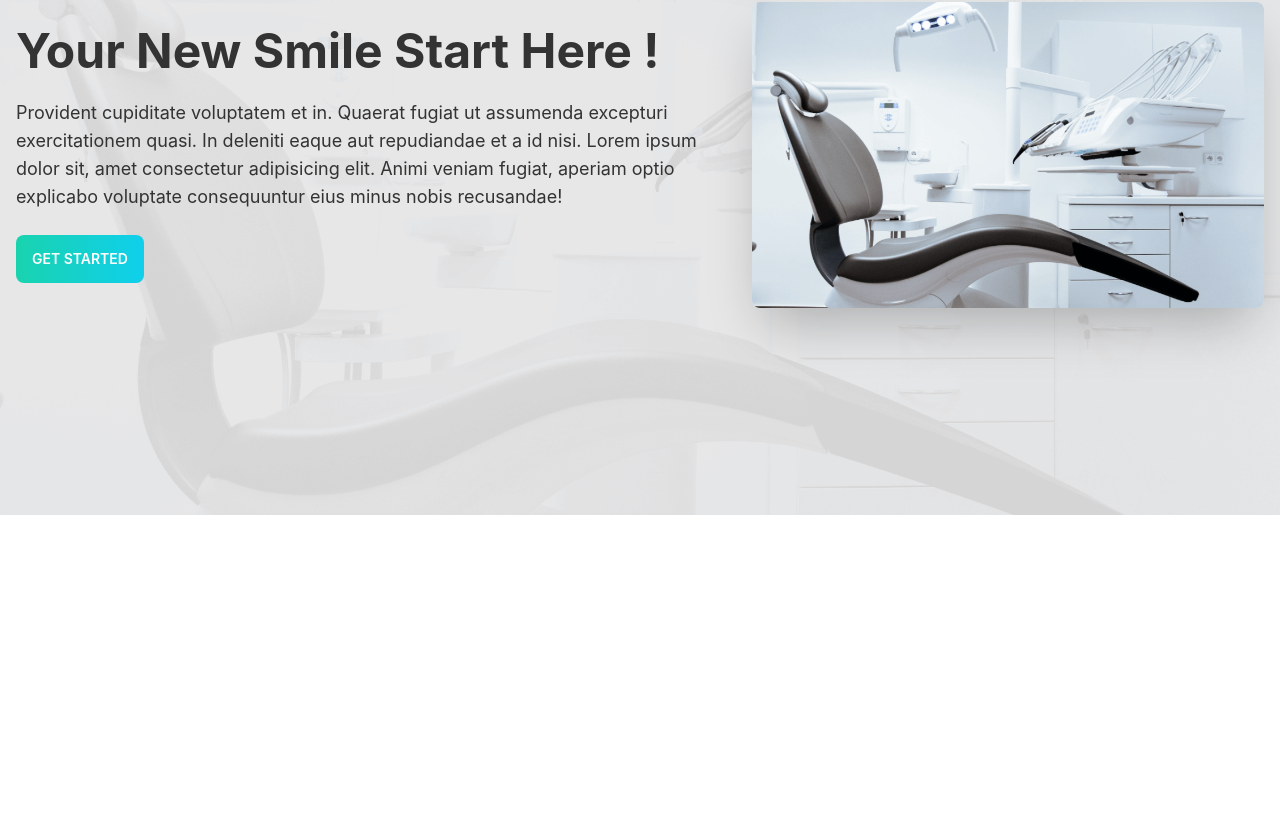
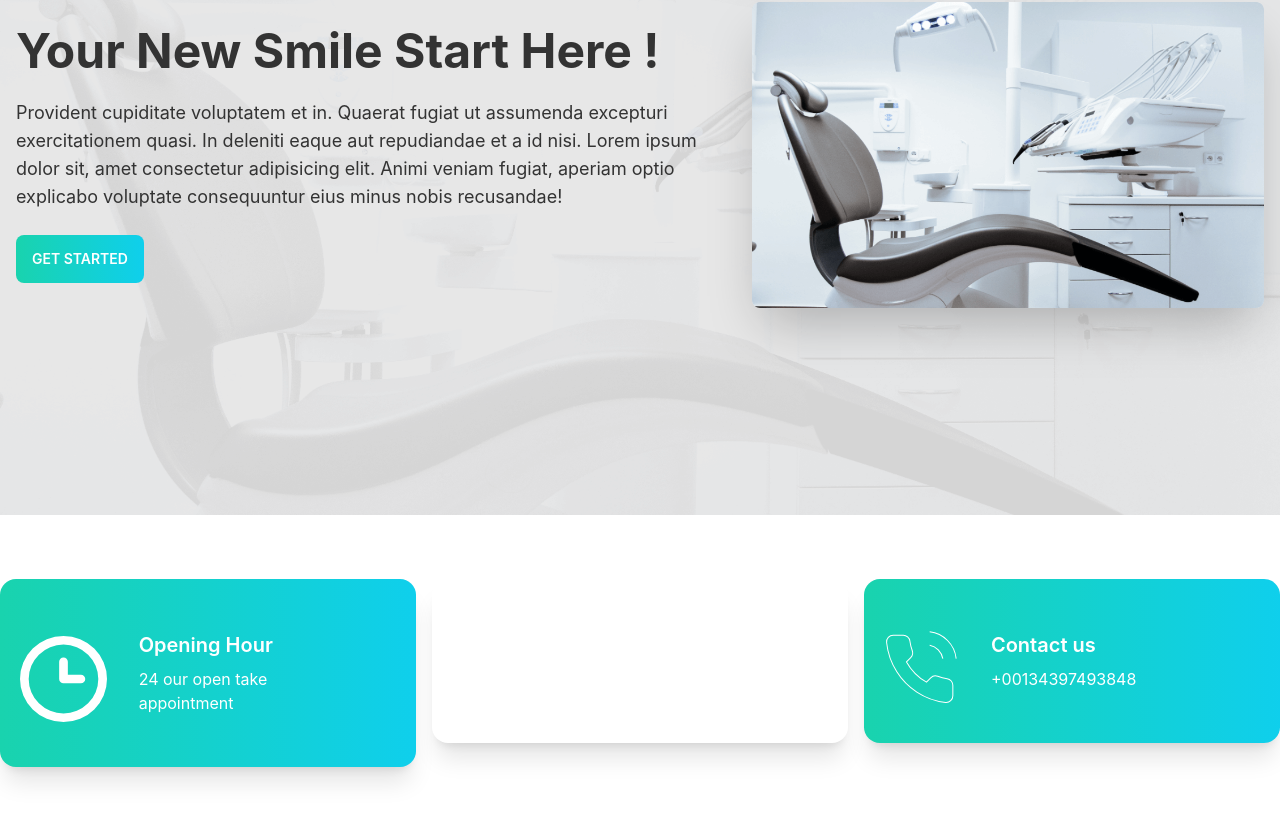
Before and after one commit to Sp-Tamim33/doctor-portal, a React (Create React App) app: page / in a window 1280 px wide. Shown: the part 289-1110 px from the top of the page. Before the commit the page ends 804 px from the top, so only its background shows below. Built offline with nearby package versions, Linux system fonts and the light colour scheme.

Commit message:
time section added

```diff
--- a/src/Pages/Home/Home.js
+++ b/src/Pages/Home/Home.js
@@ -1,10 +1,12 @@
 import React from 'react';
 import Banner from './Banner';
+import TimeSection from './TimeSection/TimeSection';
 
 const Home = () => {
     return (
         <div>
             <Banner />
+            <TimeSection />
         </div>
     );
 };
--- /dev/null
+++ b/src/Pages/Home/TimeSection/TimeSection.js
@@ -0,0 +1,32 @@
+import React from 'react';
+import TimeSectionCard from './TimeSectionCard';
+import clock from '../../../assets/icons/clock.svg'
+import marker from '../../../assets/icons/marker.svg'
+import phone from '../../../assets/icons/phone.svg'
+
+const TimeSection = () => {
+    return (
+        <div className='max-w-7xl mx-auto grid grid-cols-1 md:grid-cols-3 py-16 gap-4'>
+            <TimeSectionCard
+                img={clock}
+                bg="bg-gradient-to-r from-secondary to-primary text-white"
+                header="Opening Hour"
+                body="24 our open take appointment"
+            />
+            <TimeSectionCard
+                img={marker}
+                bg="bg-accent text-white"
+                header="Visit Our Location"
+                body="Brahmanbaria, Bangladesh"
+            />
+            <TimeSectionCard
+                img={phone}
+                bg="bg-gradient-to-r from-secondary to-primary text-white"
+                header="Contact us"
+                body="+00134397493848"
+            />
+        </div>
+    );
+};
+
+export default TimeSection;
--- /dev/null
+++ b/src/Pages/Home/TimeSection/TimeSectionCard.js
@@ -0,0 +1,17 @@
+import React from 'react';
+
+const TimeSectionCard = ({ img, bg, header, body }) => {
+    return (
+        <div>
+            <div className={`card lg:card-side bg-base-100 shadow-xl ${bg} md:p-5`}>
+                <figure><img src={img} alt="Album" className='pt-3' /></figure>
+                <div className="card-body">
+                    <h2 className="card-title">{header}</h2>
+                    <p>{body}</p>
+                </div>
+            </div>
+        </div>
+    );
+};
+
+export default TimeSectionCard;
```
